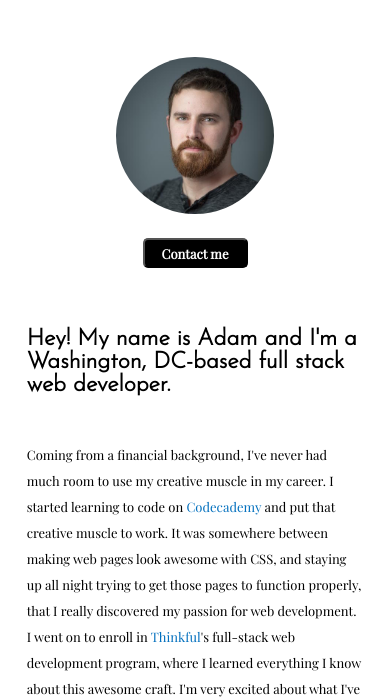
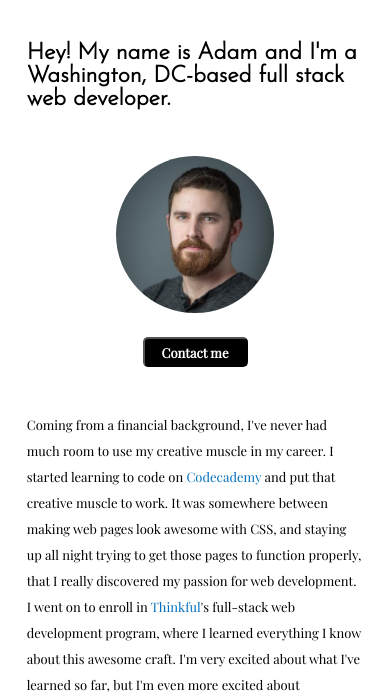
Before and after one commit to ahinkel421/portfolio, a plain HTML site: page index.html in a window 390 px wide. Shown: the part 151-850 px from the top of the page. Drawn offline with nearby package versions, Linux system fonts and the light colour scheme.

```diff
--- a/index.html
+++ b/index.html
@@ -29,14 +29,14 @@
 		<section class="name-and-title" id="aboutme">
 			<h1>Adam Hinkel</h1>
 		</section>
-		<!--Pic and contact: Mobile design-->
-		<div class="pic-and-contact mobile-pic-and-contact">
-			<img src="images/headshot.jpg" class="headshot" alt="Headshot of Adam Hinkel" />
-			<button class="contact-button"><a href="mailto:ahinkel421@gmail.com" class="contact-anchor">Contact me</a></button>
-		</div>
 		<!--about me section-->
 		<section class="about-me-section">
 			<h2 class="greeting">Hey! My name is Adam and I'm a Washington, DC-based full stack web developer.</h2>
+			<!--Pic and contact: Mobile design-->
+			<div class="pic-and-contact mobile-pic-and-contact">
+				<img src="images/headshot.jpg" class="headshot" alt="Headshot of Adam Hinkel" />
+				<button class="contact-button"><a href="mailto:ahinkel421@gmail.com" class="contact-anchor">Contact me</a></button>
+			</div>
 			<p class="about-me-description">Coming from a financial background, I've never had much room to use my creative muscle in my career. I started learning to code on <a href="https://www.codecademy.com/" class="learning-link" target="_blank">Codecademy</a> and put that creative muscle to work. It was somewhere between making web pages look awesome with CSS, and staying up all night trying to get those pages to function properly, that I really discovered my passion for web development. I went on to enroll in <a href="https://www.thinkful.com/" class="learning-link" target="_blank">Thinkful</a>'s full-stack web development program, where I learned everything I know about this awesome craft. I'm very excited about what I've learned so far, but I'm even more excited about everything that I have yet to learn.</p>
 		</section>
 		<!--Pic and contact: Laptop/Desktop design-->
--- a/style.css
+++ b/style.css
@@ -12,7 +12,7 @@ main {
 }
 
 section {
-	margin: 60px 0;
+	margin: 75px 0;
 }
 
 a {
@@ -340,6 +340,9 @@ p {
 	p {
 		font-size: 13px;
 	}
+	section {
+		margin: 0;
+	}
 	.greeting {
 		text-align: left;
 		width: 90%;
@@ -347,6 +350,7 @@ p {
 	}
 	.about-me-description {
 		width: 90%;
+		margin-top: 45px;
 	}
 	.desktop-pic-and-contact {
 		display: none;
```
